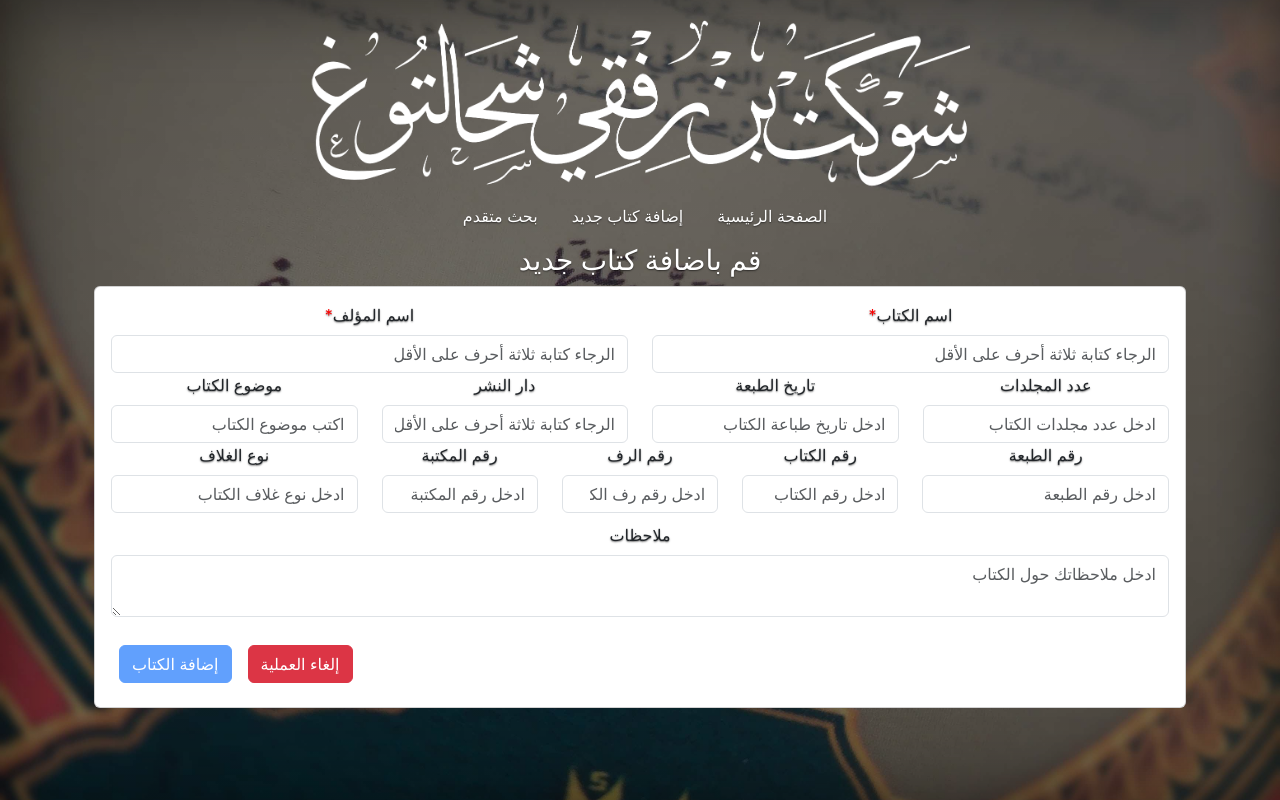
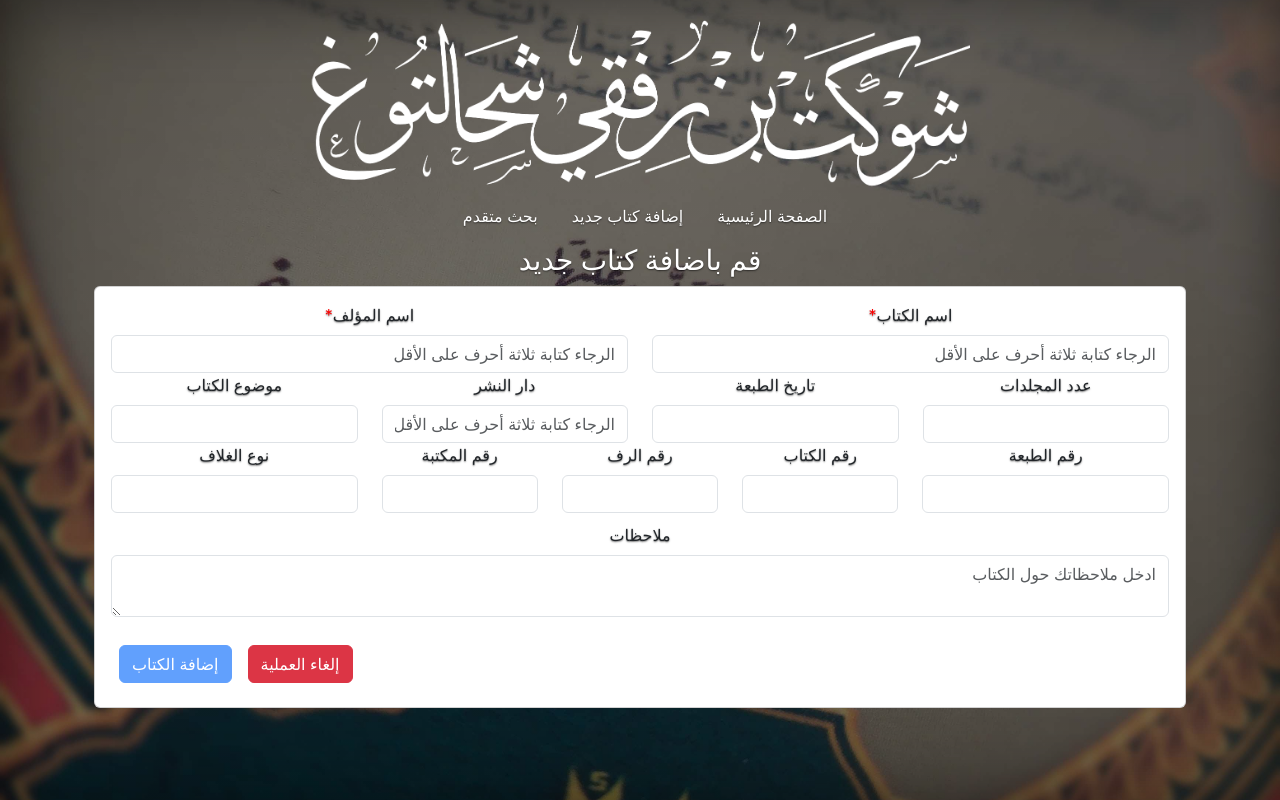
Before and after one commit to MohammadSako/Next-Books-Library, a Next.js app: page /new-book in a window 1280 px wide. Built offline with nearby package versions, Linux system fonts and the light colour scheme.

Commit message:
some changes

```diff
--- a/components/books/NewBookForm.js
+++ b/components/books/NewBookForm.js
@@ -269,7 +269,6 @@ const EditBookForm = (props) => {
                   <Form.Control
                     dir="rtl"
                     type="text"
-                    placeholder="اكتب موضوع الكتاب"
                     ref={aboutInputRef}
                     onChange={aboutChangeHandler}
                     onBlur={aboutBlurHandler}
@@ -297,7 +296,6 @@ const EditBookForm = (props) => {
                   <Form.Control
                     dir="rtl"
                     type="number"
-                    placeholder="ادخل تاريخ طباعة الكتاب"
                     ref={printYearInputRef}
                     onChange={printYearChangeHandler}
                     onBlur={printYearBlurHandler}
@@ -311,7 +309,6 @@ const EditBookForm = (props) => {
                   <Form.Control
                     dir="rtl"
                     type="number"
-                    placeholder="ادخل عدد مجلدات الكتاب"
                     ref={partsInputRef}
                     onChange={partsChangeHandler}
                     onBlur={partsBlurHandler}
@@ -328,7 +325,6 @@ const EditBookForm = (props) => {
                   <Form.Control
                     dir="rtl"
                     type="text"
-                    placeholder="ادخل نوع غلاف الكتاب"
                     ref={coverInputRef}
                     onChange={coverChangeHandler}
                     onBlur={coverBlurHandler}
@@ -342,7 +338,6 @@ const EditBookForm = (props) => {
                   <Form.Control
                     dir="rtl"
                     type="number"
-                    placeholder="ادخل رقم المكتبة"
                     ref={libraryInputRef}
                     onChange={libraryChangeHandler}
                     onBlur={libraryBlurHandler}
@@ -356,7 +351,6 @@ const EditBookForm = (props) => {
                   <Form.Control
                     dir="rtl"
                     type="number"
-                    placeholder="ادخل رقم رف الكتاب"
                     ref={shelfInputRef}
                     onChange={shelfChangeHandler}
                     onBlur={shelfBlurHandler}
@@ -370,7 +364,6 @@ const EditBookForm = (props) => {
                   <Form.Control
                     dir="rtl"
                     type="number"
-                    placeholder="ادخل رقم الكتاب"
                     ref={bNumInputRef}
                     onChange={bNumChangeHandler}
                     onBlur={bNumBlurHandler}
@@ -384,7 +377,6 @@ const EditBookForm = (props) => {
                   <Form.Control
                     dir="rtl"
                     type="number"
-                    placeholder="ادخل رقم الطبعة"
                     ref={printNumInputRef}
                     onChange={printNumChangeHandler}
                     onBlur={printNumBlurHandler}
```
